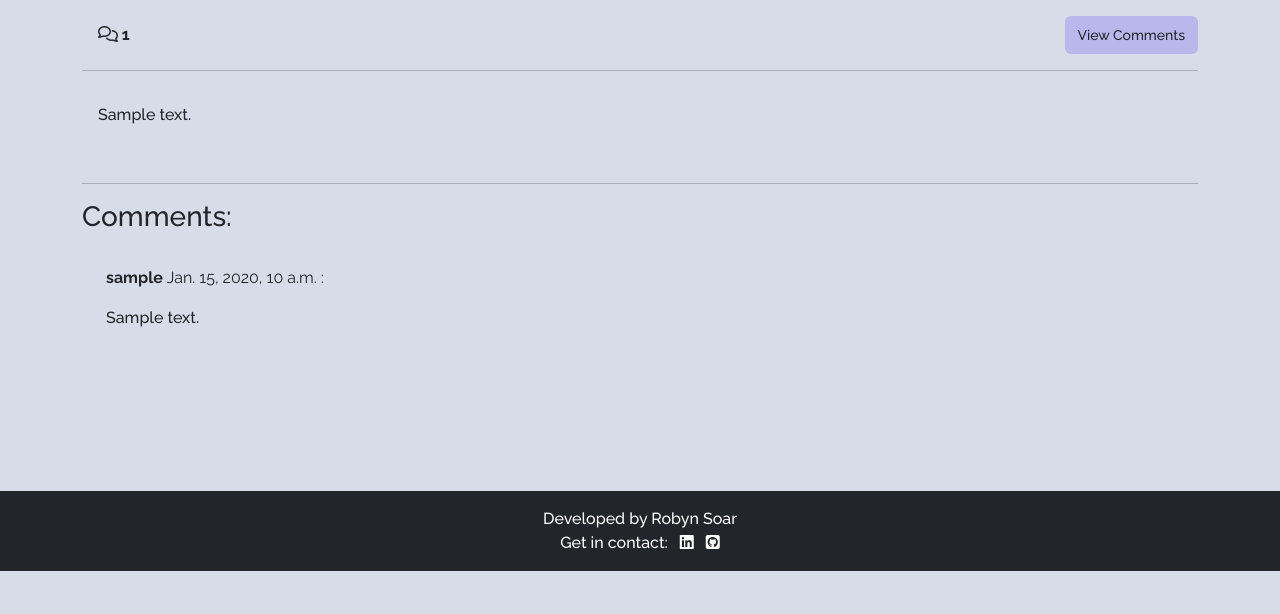
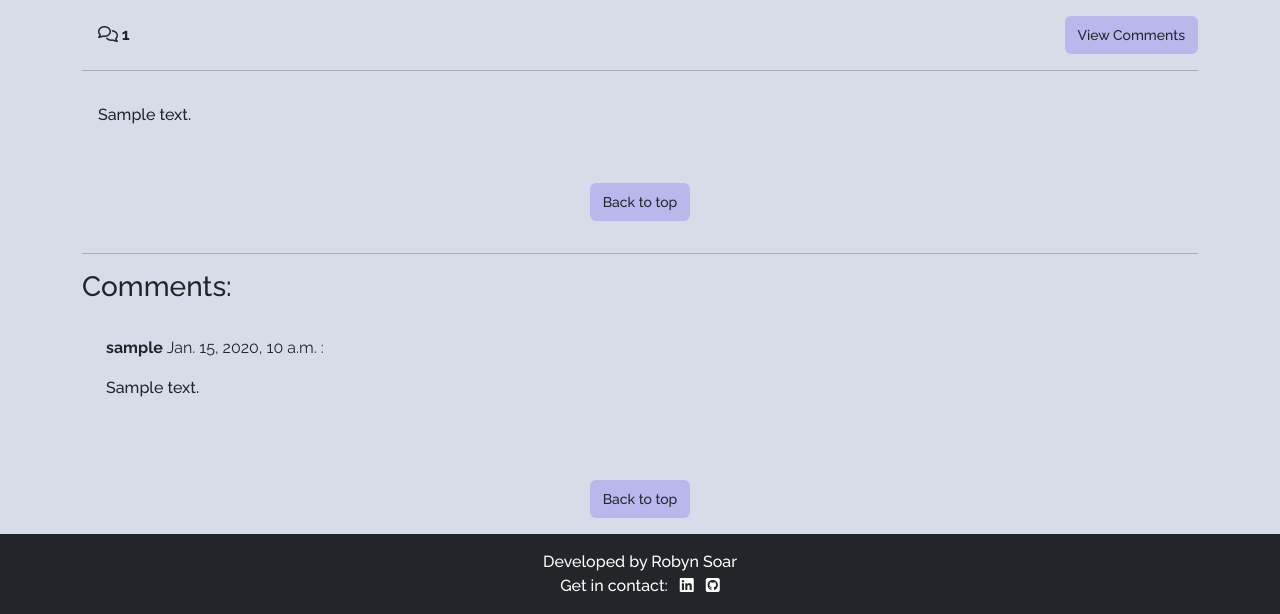
Before and after one commit to RobynSoar/dream-portal, a Django app: a page that uses templates/base.html in a window 1280 px wide. Shown: the part 229-843 px from the top of the page. Before the commit the page ends 800 px from the top, so only its background shows below. Run offline with Django 4.2, Linux system fonts and the light colour scheme; tables that the repository leaves empty hold one stand-in row (values such as "Sample post"); some libraries are stand-ins or nearby versions.

Commit message:
Add nav buttons to posts

```diff
--- a/home/templates/home/post_detail.html
+++ b/home/templates/home/post_detail.html
@@ -27,7 +27,7 @@
                         <i class="far fa-comments"></i> {{ comment_count }}
                     </strong>
                     <!-- View Comments Link -->
-                    <a href="#comments" class="btn btn-comments fs-small"><small>View Comments</small></a>
+                    <a href="#comments" class="btn btn-nav fs-small"><small>View Comments</small></a>
                 </div>
                 <hr>
             </div>
@@ -44,6 +44,10 @@
                 </p>
             </div>
         </div>
+    </div>
+    <!-- Back To Top Nav (Under Post)-->
+    <div class="col-12 py-3 d-flex justify-content-center">
+        <a href="#top" class="btn btn-nav fs-small"><small>Back to top</small></a>
     </div>
     <!-- Displaying Comments -->
     <div id="comments" class="row g-0">
@@ -71,6 +75,10 @@
             </div>
         </div>
     </div>
+    <!-- Back To Top Nav - (Under Comments) -->
+    <div class="col-12 py-3 d-flex justify-content-center">
+        <a href="#top" class="btn btn-nav fs-small"><small>Back to top</small></a>
+    </div>
 </div>
 
 {% endblock content %}
--- a/static/css/style.css
+++ b/static/css/style.css
@@ -135,14 +135,14 @@ h1, h2 {
 }
 
 .btn-signup,
-.btn-comments,
+.btn-nav,
 .btn-edit {
     background-color: #B9B8ED;
     color: #222529;
 }
 
-.btn-comments .btn-signup:hover,
-.btn-comments .btn-signup:active {
+.btn-nav .btn-signup:hover,
+.btn-nav .btn-signup:active {
     background-color: #6B57E3;
     color: white;
 }
--- a/templates/base.html
+++ b/templates/base.html
@@ -5,7 +5,7 @@
 {% url 'account_logout' as logout_url %}
 
 <!DOCTYPE html>
-<html class="h-100" lang="en">
+<html id="top" class="h-100" lang="en">
 
 <head>
     <meta charset="UTF-8">
```
Also changed, not shown: 1 other file.
